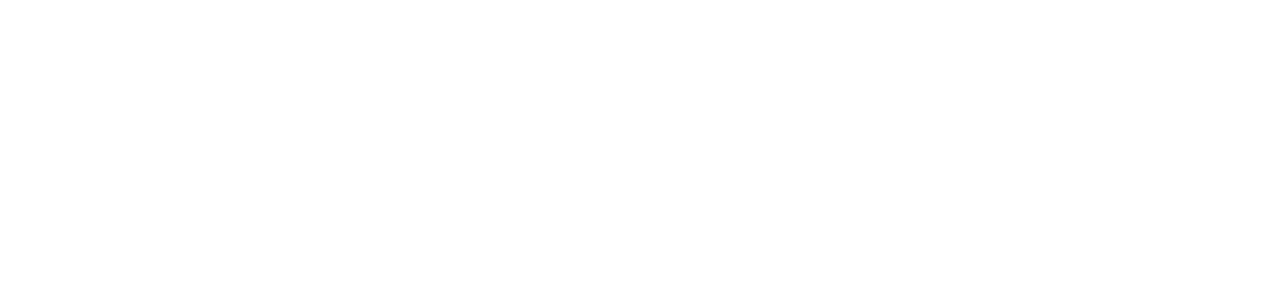
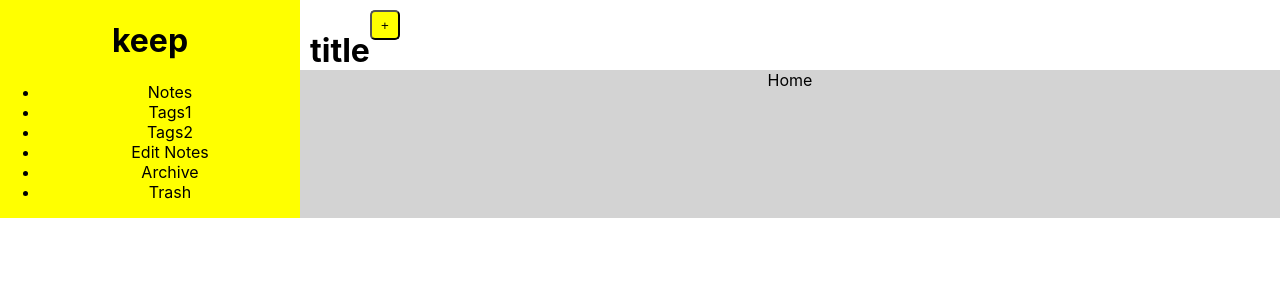
Before and after one commit to naringst/mind-store, a React (Create React App) app: page / in a window 1280 px wide. Shown: the top 300 px of the page. Built offline with nearby package versions, Linux system fonts and the light colour scheme.

Commit message:
feat : grid 활용 컴포넌트 배치

```diff
--- a/src/App.tsx
+++ b/src/App.tsx
@@ -1,9 +1,26 @@
 import React from "react";
 
 import "./App.css";
+import Sidebar from "./components/Sidebar";
+import Header from "./components/Header";
+import Home from "./components/Home";
+import { styled } from "styled-components";
 
 function App() {
-  return <div className="App"></div>;
+  return (
+    <Grid className="App">
+      <Sidebar />
+      <Header />
+      <Home />
+    </Grid>
+  );
 }
 
 export default App;
+
+const Grid = styled.div`
+  display: grid;
+  grid-template-areas: "Sidebar Header" "Sidebar Home";
+  grid-template-columns: 300px 1fr;
+  grid-template-rows: 70px 1fr;
+`;
```
